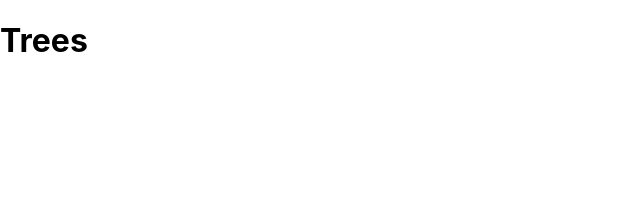
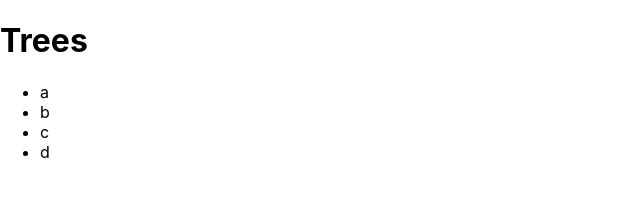
Before and after one commit to programmingmonkeys/react-hooks, a React (Create React App) app: page / in a window 1280 px wide. Shown: the top 212 px of the page, without its empty margins (0-640 px from the left). Built offline with nearby package versions, Linux system fonts and the light colour scheme.

Commit message:
retrieving data with useContext

```diff
--- a/src/App.js
+++ b/src/App.js
@@ -1,10 +1,20 @@
+import React, { useContext } from 'react'
 import './App.css'
 
-const App = ({ name }) => {
+import { TreesContext } from './'
+
+const App = () => {
+  const { trees } = useContext(TreesContext)
+
   return (
-    <div className="App">
-      <div>hello {name}</div>
-    </div>
+    <>
+      <h1>Trees</h1>
+      <ul>
+        {trees.map(tree => (
+          <li key={tree.id}>{tree.type}</li>
+        ))}
+      </ul>
+    </>
   )
 }
 
--- a/src/index.js
+++ b/src/index.js
@@ -1,6 +1,7 @@
 import React, { createContext } from 'react'
 import ReactDOM from 'react-dom'
 import './index.css'
+import App from './App'
 
 export const TreesContext = createContext()
 
@@ -11,14 +12,6 @@
   { id: 4, type: 'd' },
 ]
 
-const App = () => {
-  return (
-    <>
-      <h1>Trees</h1>
-    </>
-  )
-}
-
 ReactDOM.render(
   <TreesContext.Provider value={{ trees }}>
     <App />
```
